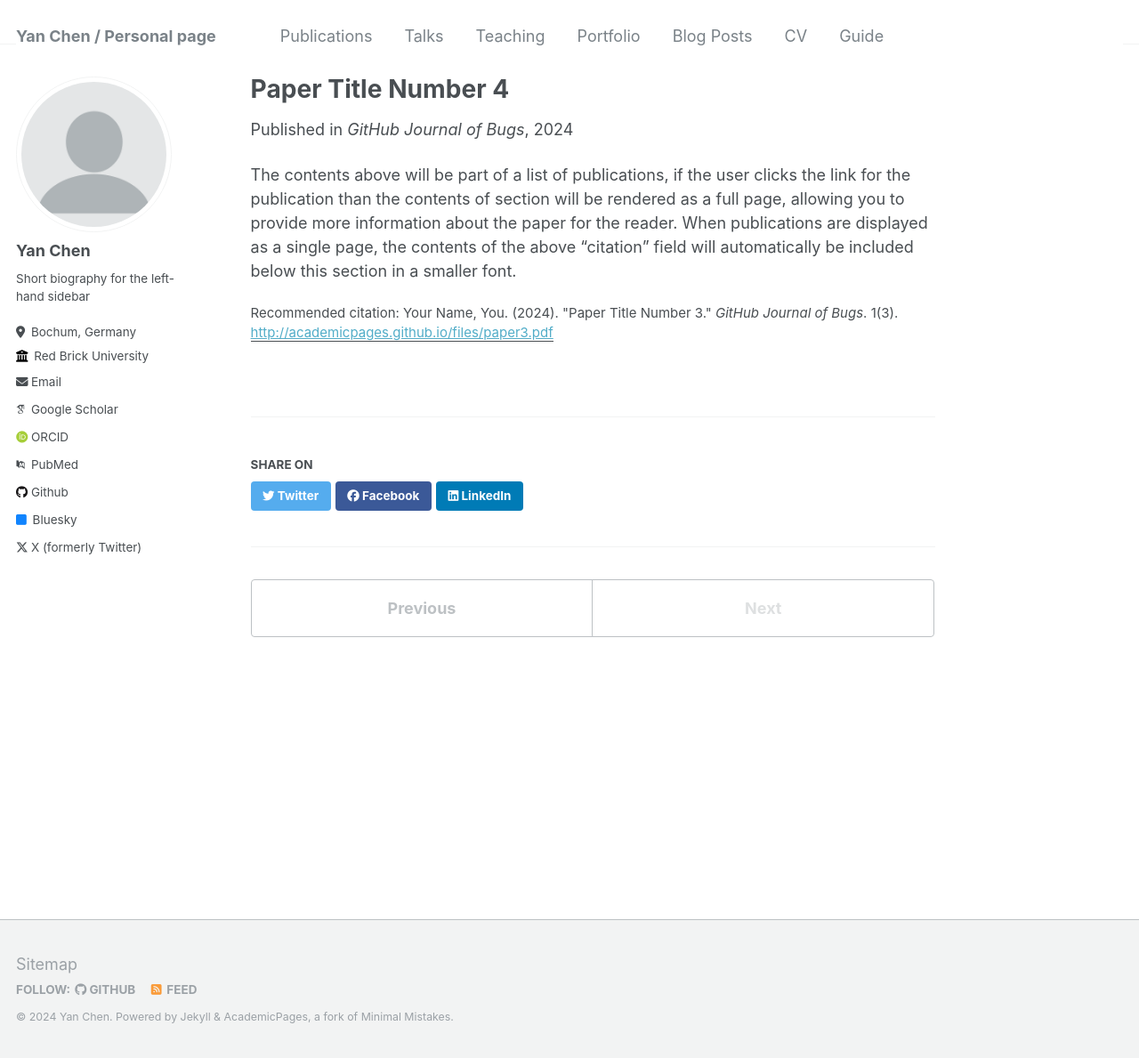
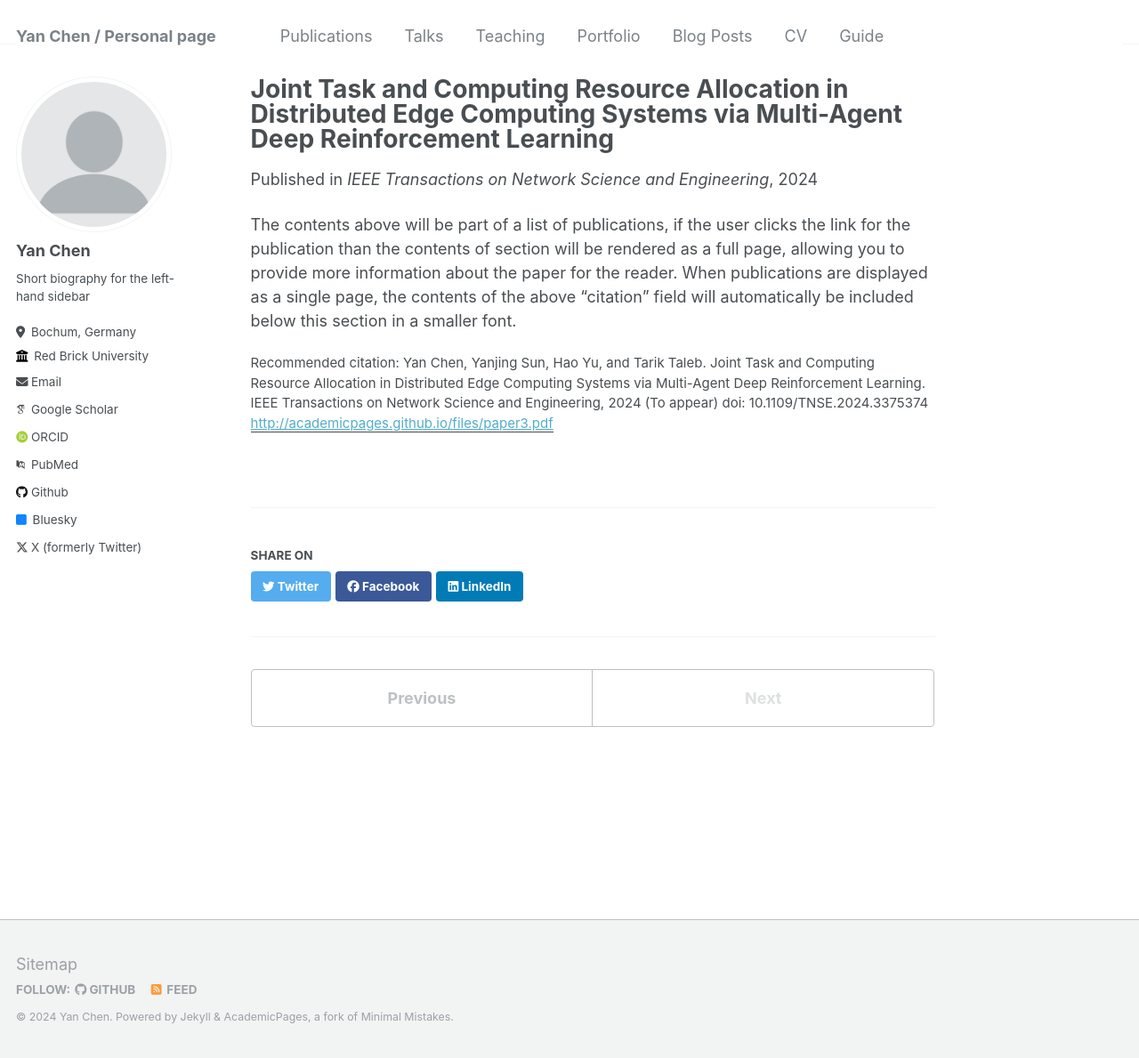
Before and after one commit to Yanni-Chen/Yanni-Chen.github.io, a Jekyll site: the page built from _publications/2024-04-15-Journal-TNSE.md, in a window 1280 px wide and 1189 px high. Shown: the whole window at 89% size. Built offline with Jekyll 4.4.1, drawn with Linux system fonts in a browser that asks for light colours; some web fonts are replaced.

Commit message:
Update and rename 2024-02-17-paper-title-number-4.md to 2024-04-15-Journal-TNSE.md

```diff
--- a/_publications/2024-02-17-paper-title-number-4.md
+++ b/_publications/2024-04-15-Journal-TNSE.md
@@ -1,12 +1,12 @@
 ---
-title: "Paper Title Number 4"
+title: "Joint Task and Computing Resource Allocation in Distributed Edge Computing Systems via Multi-Agent Deep Reinforcement Learning"
 collection: publications
 permalink: /publication/2024-02-17-paper-title-number-4
-excerpt: 'This paper is about fixing template issue #693.'
-date: 2024-02-17
-venue: 'GitHub Journal of Bugs'
+excerpt: 'This paper is about ***'
+date: 2024-04-15
+venue: 'IEEE Transactions on Network Science and Engineering'
 paperurl: 'http://academicpages.github.io/files/paper3.pdf'
-citation: 'Your Name, You. (2024). &quot;Paper Title Number 3.&quot; <i>GitHub Journal of Bugs</i>. 1(3).'
+citation: 'Yan Chen, Yanjing Sun, Hao Yu, and Tarik Taleb. Joint Task and Computing Resource Allocation in Distributed Edge Computing Systems via Multi-Agent Deep Reinforcement Learning. IEEE Transactions on Network Science and Engineering, 2024 (To appear) doi: 10.1109/TNSE.2024.3375374'
 ---
 
 The contents above will be part of a list of publications, if the user clicks the link for the publication than the contents of section will be rendered as a full page, allowing you to provide more information about the paper for the reader. When publications are displayed as a single page, the contents of the above "citation" field will automatically be included below this section in a smaller font.
```
